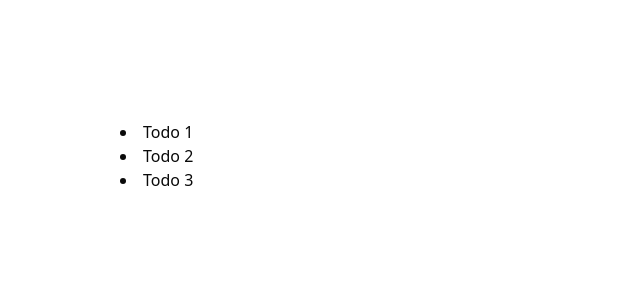
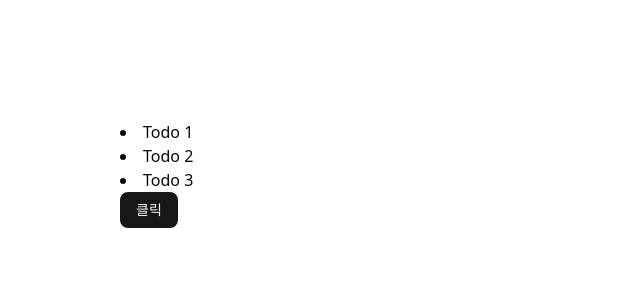
Before and after one commit to Dessert99/dessert99_React, a React (Vite) app: page /todos in a window 1280 px wide. Shown: the top 300 px of the page, without its empty margins (0-640 px from the left). Built offline with nearby package versions, Linux system fonts and the light colour scheme; data requests are answered from the project's data file.

Commit message:
feat: useMutation 기능 추가 및 쿼리 무효화

```diff
--- a/src/example/ExampleQuery.tsx
+++ b/src/example/ExampleQuery.tsx
@@ -1,4 +1,5 @@
-import { useQuery } from '@tanstack/react-query';
+import { Button } from '@/components/ui/button';
+import { useMutation, useQuery, useQueryClient } from '@tanstack/react-query';
 
 //타입
 type Todo = {
@@ -17,7 +18,19 @@ const fetchTodos = async () => {
   return data;
 };
 
-//쿼리 훅
+const createTodo = async (content: string) => {
+  const response = await fetch('http://localhost:3000/todos', {
+    method: 'POST',
+    body: JSON.stringify({
+      content,
+      isDone: false,
+    }),
+  });
+  const data: Todo = await response.json();
+  return data;
+};
+
+//Query 훅
 function useExampleQuery() {
   return useQuery({
     queryFn: fetchTodos, // 컴포넌트가 마운트 되었을 때 queryFn실행
@@ -35,6 +48,12 @@ function useExampleQuery() {
   });
 }
 /*
+💡 useQuery
+- 데이터 조회 요청만 해당한다.
+
+💡 useMutation
+- 데이터를 추가하거나 삭제할 때 사용한다.
+
 ⭐️ 리페칭 (데이터 다시 불러오기)
 1. Mount: 이 캐시 데이터를 사용하는 컴포넌트가 마운트 되었을 때
 2. WindowFocus: 사용자가 이 탭에 다시 돌아왔을 때
@@ -46,12 +65,35 @@ function useExampleQuery() {
 
 ⭐️ queryKey
 - 배열 전체를 하나의 키로 본다.
+- 이 키를 무효화하면 리페치한다. (Mutation에서 무효화)
+*/
 
-*/
+// Mutation
+function useExampleMutation() {
+  const queryClient = useQueryClient(); // 캐시 데이터가 담겨있는 저장소를 불러온다.
+
+  return useMutation({
+    mutationFn: createTodo,
+    // 요청이 발송되었을 때
+    onMutate: () => {},
+    //요청이 종료되었을 때
+    onSettled: () => {},
+    //요청이 성공했을 때
+    onSuccess: () => {
+      queryClient.invalidateQueries({
+        queryKey: ['todos'], // todos라는 쿼리키를 갖는 모든 캐시 데이터가 무효화된다.
+      });
+    },
+    // 요청에 실패했을 때. error객체가 담긴다.
+    onError: (error) => console.error(error),
+  });
+}
 
 //컴포넌트
 export default function ExampleComponent() {
   const { data, isLoading, error } = useExampleQuery();
+  const { mutate, isPending } = useExampleMutation();
+  // isPending은 비동기 처리의 로딩 상태를 반환한다.
 
   if (error) return <div>오류 발생</div>;
   if (isLoading) return <div>로딩중</div>;
@@ -62,6 +104,14 @@ export default function ExampleComponent() {
         {data?.map((item) => (
           <li key={item.id}>{item.content}</li>
         ))}
+        <Button
+          disabled={isPending}
+          onClick={() => {
+            mutate('안녕하세요');
+          }}
+        >
+          클릭
+        </Button>
       </div>
     </>
   );
```
